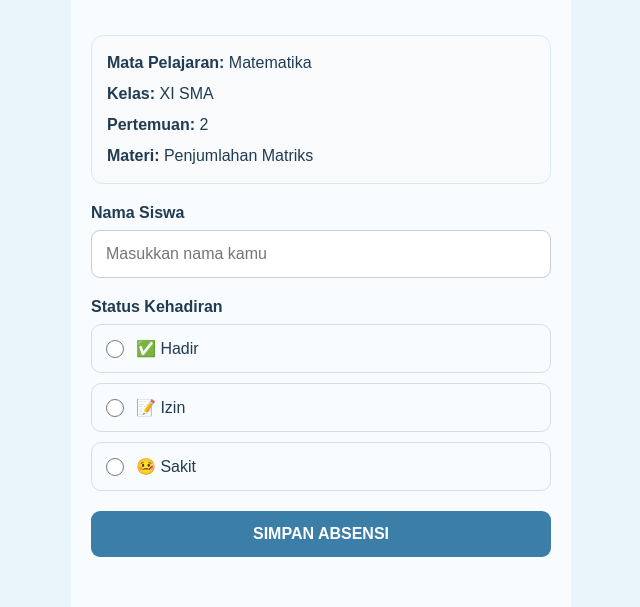
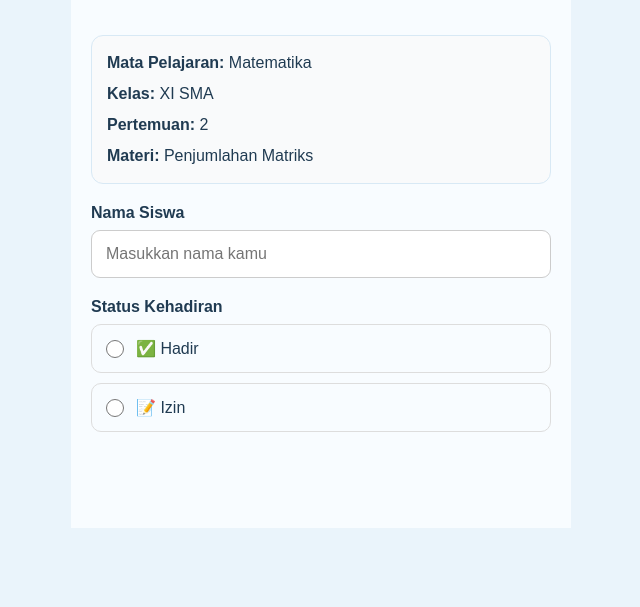
Before and after one commit to lailatussafitri610-boop/E_learning, a plain HTML site: page absensi2.html in a window 1280 px wide. Shown: the part 272-879 px from the top of the page, without its empty margins (319-959 px from the left). After the commit the page ends 800 px from the top, so only its background shows below. Drawn offline with Linux system fonts and the light colour scheme.

Commit message:
Update absensi2.html

```diff
--- a/absensi2.html
+++ b/absensi2.html
@@ -1,4 +1,3 @@
-
 <!DOCTYPE html>
 <html lang="id">
 
@@ -455,121 +454,3 @@
 
                 <span>
                     📝 Izin
-                </span>
-
-            </label>
-
-            <label class="status-option">
-
-                <input
-                    type="radio"
-                    name="status"
-                    value="Sakit"
-                >
-
-                <span>
-                    🤒 Sakit
-                </span>
-
-            </label>
-
-        </div>
-
-        <!-- BUTTON -->
-
-        <button
-            class="button"
-            onclick="simpanAbsensi()"
-        >
-            SIMPAN ABSENSI
-        </button>
-
-        <!-- MESSAGE -->
-
-        <div
-            class="message"
-            id="message"
-        ></div>
-
-    </div>
-
-</div>
-
-<script>
-
-function simpanAbsensi() {
-
-    const nama =
-        document.getElementById("nama").value.trim();
-
-    const status =
-        document.querySelector(
-            'input[name="status"]:checked'
-        );
-
-    // Periksa nama
-
-    if (nama === "") {
-
-        alert("Silakan masukkan nama terlebih dahulu.");
-
-        return;
-
-    }
-
-    // Periksa status
-
-    if (!status) {
-
-        alert("Silakan pilih status kehadiran.");
-
-        return;
-
-    }
-
-    // Simpan data absensi
-
-    const dataAbsensi = {
-
-        nama: nama,
-
-        status: status.value,
-
-        pertemuan: 2,
-
-        materi: "Penjumlahan Matriks",
-
-        waktu: new Date().toLocaleString("id-ID")
-
-    };
-
-    localStorage.setItem(
-        "absensiPertemuan2",
-        JSON.stringify(dataAbsensi)
-    );
-
-    // Tampilkan pesan
-
-    const message =
-        document.getElementById("message");
-
-    message.style.display = "block";
-
-    message.innerHTML = `
-        <strong>✅ Absensi berhasil!</strong>
-        <br><br>
-        Nama: ${nama}
-        <br>
-        Status: ${status.value}
-        <br>
-        Pertemuan: 2
-    `;
-
-}
-
-</script>
-
-<script src="js/auth.js"></script>
-
-</body>
-</html>
```
